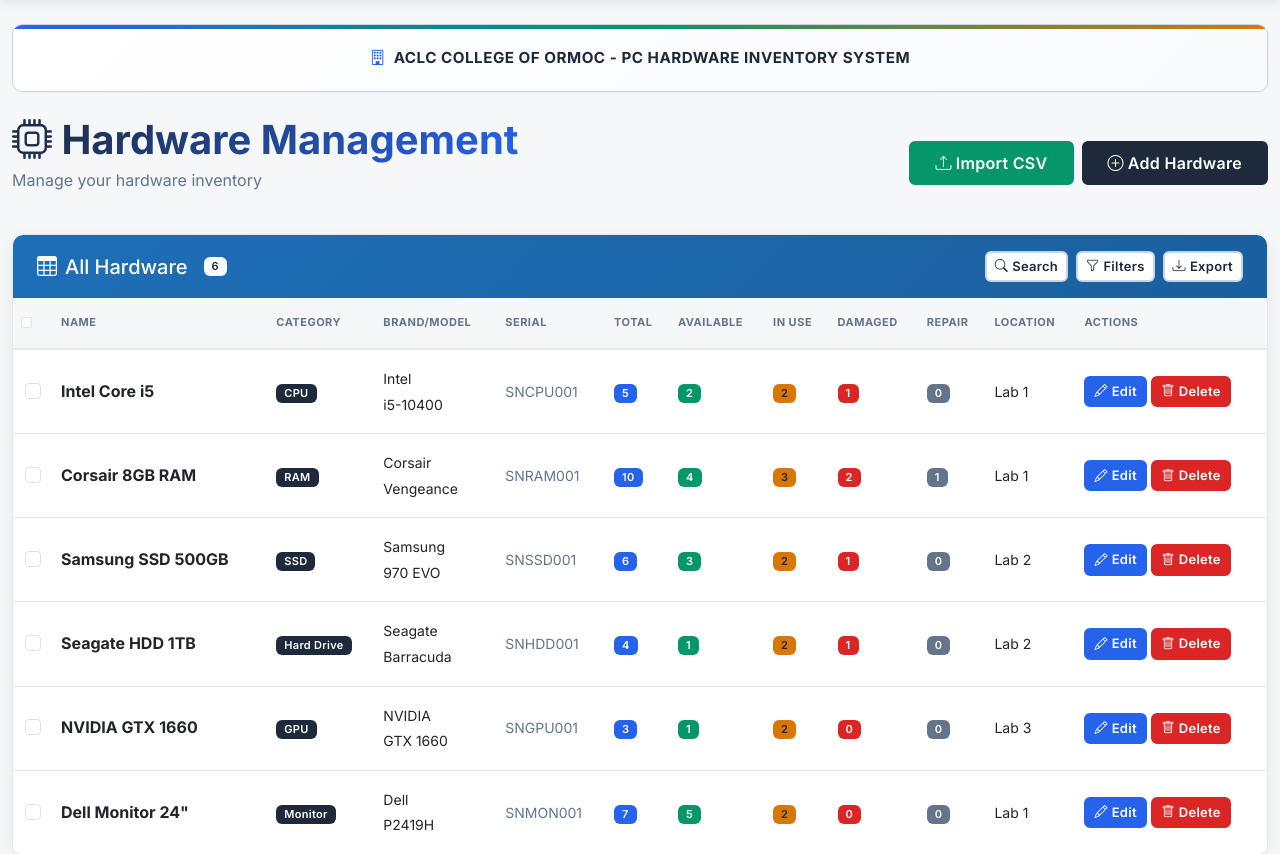
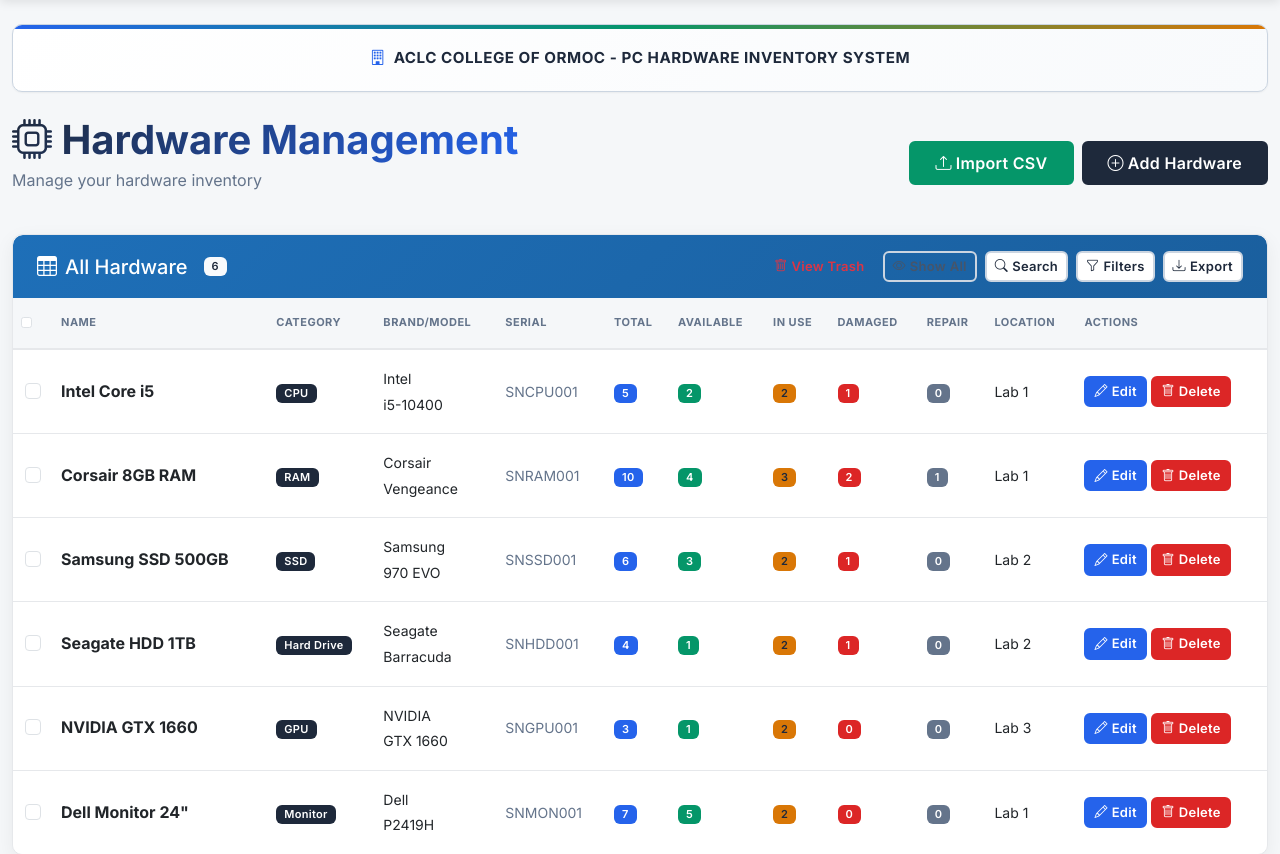
Before and after one commit to Katsura34/PC_hardware_inventory, a PHP site: page /pages/hardware.php in a window 1280 px wide. Shown: the part 72-926 px from the top of the page. Run offline with PHP 8.4, Linux system fonts and the light colour scheme; the visitor is signed in with stand-in values (Sample User, id 1); data comes from the database, SQL or seed files in the repository.

Commit message:
Revert "Fix mysqli bind_param pass-by-reference error and move trash filter t…" (#23)
This reverts commit e18e5e924964ac724206694291c3a5efc77e803d.

```diff
--- a/pages/hardware.php
+++ b/pages/hardware.php
@@ -86,7 +86,6 @@ if (isset($_GET['restore']) && validateInt($_GET['restore']) && isAdmin()) {
         if ($detail_data) {
             $user_id = $_SESSION['user_id'];
             $user_name = $_SESSION['full_name'];
-            $zero = 0;
             $log_stmt = $conn->prepare("INSERT INTO inventory_history (hardware_id, hardware_name, category_name, serial_number,
                                        user_id, user_name, action_type, quantity_change,
                                        old_unused, old_in_use, old_damaged, old_repair,
@@ -94,7 +93,7 @@ if (isset($_GET['restore']) && validateInt($_GET['restore']) && isAdmin()) {
                                        VALUES (?, ?, ?, ?, ?, ?, 'Restored', ?, ?, ?, ?, ?, ?, ?, ?, ?)");
             $log_stmt->bind_param("isssisiiiiiiiii", $id, $detail_data['name'], $detail_data['category_name'],
                                  $detail_data['serial_number'], $user_id, $user_name, $detail_data['total_quantity'],
-                                 $zero, $zero, $zero, $zero,
+                                 0, 0, 0, 0,
                                  $detail_data['unused_quantity'], $detail_data['in_use_quantity'],
                                  $detail_data['damaged_quantity'], $detail_data['repair_quantity']);
             $log_stmt->execute();
@@ -442,11 +441,8 @@ if ($_SERVER['REQUEST_METHOD'] === 'POST' && isset($_POST['action'])) {
 $filter_category = isset($_GET['filter_category']) ? (int)$_GET['filter_category'] : 0;
 $filter_brand = isset($_GET['filter_brand']) ? sanitizeInput($_GET['filter_brand']) : '';
 $filter_model = isset($_GET['filter_model']) ? sanitizeInput($_GET['filter_model']) : '';
-
-// Handle trash filter (new combined dropdown)
-$trash_filter = isset($_GET['trash_filter']) ? sanitizeInput($_GET['trash_filter']) : '';
-$show_deleted = ($trash_filter === 'show_deleted' || (isset($_GET['show_deleted']) && $_GET['show_deleted'] === '1')) && isAdmin();
-$deleted_only = ($trash_filter === 'deleted_only' || (isset($_GET['deleted_only']) && $_GET['deleted_only'] === '1')) && isAdmin();
+$show_deleted = isset($_GET['show_deleted']) && $_GET['show_deleted'] === '1' && isAdmin();
+$deleted_only = isset($_GET['deleted_only']) && $_GET['deleted_only'] === '1' && isAdmin();
 
 // Pagination settings
 $records_per_page = 20;
@@ -623,6 +619,24 @@ include '../includes/header.php';
                 <span class="badge bg-light text-primary ms-2"><?php echo $total_records; ?></span>
             </h5>
             <div class="d-flex gap-2 align-items-center">
+                <?php if (isAdmin()): ?>
+                <!-- Deleted Only Filter (Admin Only) - Show only trashed items -->
+                <a href="?<?php echo http_build_query(array_merge(array_diff_key($pagination_params, ['show_deleted' => '', 'deleted_only' => '']), ['deleted_only' => $deleted_only ? null : '1', 'page' => 1])); ?>"
+                   class="btn btn-sm <?php echo $deleted_only ? 'btn-danger' : 'btn-outline-danger'; ?>"
+                   title="<?php echo $deleted_only ? 'Show all items' : 'Show deleted items only'; ?>">
+                    <i class="bi bi-trash<?php echo $deleted_only ? '-fill' : ''; ?>"></i>
+                    <span class="d-none d-sm-inline"><?php echo $deleted_only ? 'Exit Trash' : 'View Trash'; ?></span>
+                </a>
+                <!-- Show All Toggle (Admin Only) - Include deleted with active -->
+                <?php if (!$deleted_only): ?>
+                <a href="?<?php echo http_build_query(array_merge(array_diff_key($pagination_params, ['show_deleted' => '', 'deleted_only' => '']), ['show_deleted' => $show_deleted ? null : '1', 'page' => 1])); ?>"
+                   class="btn btn-sm <?php echo $show_deleted ? 'btn-warning' : 'btn-outline-secondary'; ?>"
+                   title="<?php echo $show_deleted ? 'Hide deleted items' : 'Show all items including deleted'; ?>">
+                    <i class="bi bi-eye<?php echo $show_deleted ? '-fill' : ''; ?>"></i>
+                    <span class="d-none d-sm-inline"><?php echo $show_deleted ? 'Hide Deleted' : 'Show All'; ?></span>
+                </a>
+                <?php endif; ?>
+                <?php endif; ?>
                 <!-- Toggle Search Button -->
                 <button class="btn btn-sm btn-light" type="button" id="toggleSearchBtn"
                         aria-expanded="false" aria-controls="searchFilterPanel"
@@ -632,17 +646,18 @@ include '../includes/header.php';
                 </button>
                 <!-- Filter Dropdown -->
                 <div class="dropdown">
-                    <button class="btn btn-sm <?php echo ($filter_category > 0 || !empty($filter_brand) || !empty($filter_model) || $deleted_only || $show_deleted) ? 'btn-warning' : 'btn-light'; ?>" type="button" id="filterDropdown" data-bs-toggle="dropdown" data-bs-auto-close="outside" aria-expanded="false">
-                        <i class="bi bi-funnel<?php echo ($filter_category > 0 || !empty($filter_brand) || !empty($filter_model) || $deleted_only || $show_deleted) ? '-fill' : ''; ?>"></i>
+                    <button class="btn btn-sm <?php echo ($filter_category > 0 || !empty($filter_brand) || !empty($filter_model)) ? 'btn-warning' : 'btn-light'; ?>" type="button" id="filterDropdown" data-bs-toggle="dropdown" data-bs-auto-close="outside" aria-expanded="false">
+                        <i class="bi bi-funnel<?php echo ($filter_category > 0 || !empty($filter_brand) || !empty($filter_model)) ? '-fill' : ''; ?>"></i>
                         <span class="d-none d-sm-inline"> Filters</span>
-                        <?php
-                        $active_filter_count = count(array_filter([$filter_category > 0, !empty($filter_brand), !empty($filter_model), $deleted_only, $show_deleted]));
-                        if ($active_filter_count > 0): ?>
-                        <span class="badge bg-dark text-white ms-1"><?php echo $active_filter_count; ?></span>
+                        <?php if ($filter_category > 0 || !empty($filter_brand) || !empty($filter_model)): ?>
+                        <span class="badge bg-dark text-white ms-1"><?php echo count(array_filter([$filter_category > 0, !empty($filter_brand), !empty($filter_model)])); ?></span>
                         <?php endif; ?>
                     </button>
                     <div class="dropdown-menu dropdown-menu-end filter-dropdown p-3 shadow-lg" aria-labelledby="filterDropdown" style="min-width: 300px;">
                         <form method="GET" id="filterForm">
+                            <?php if ($show_deleted): ?>
+                            <input type="hidden" name="show_deleted" value="1">
+                            <?php endif; ?>
                             <h6 class="dropdown-header px-0 mb-2"><i class="bi bi-funnel me-1"></i> Filter Hardware</h6>
                             <div class="mb-3">
                                 <label for="filter_category" class="form-label small mb-1">Category</label>
@@ -669,23 +684,13 @@ include '../includes/header.php';
                                     <?php foreach ($models as $model): ?>
                                     <option value="<?php echo escapeOutput($model); ?>" <?php echo $filter_model === $model ? 'selected' : ''; ?>><?php echo escapeOutput($model); ?></option>
                                     <?php endforeach; ?>
-                            </select>
-                            </div>
-                            <?php if (isAdmin()): ?>
-                            <div class="mb-3">
-                                <label class="form-label small mb-1"><i class="bi bi-trash me-1"></i> Trash Filter</label>
-                                <select class="form-select form-select-sm" name="trash_filter" id="trash_filter">
-                                    <option value="">Active Items Only</option>
-                                    <option value="show_deleted" <?php echo ($show_deleted && !$deleted_only) ? 'selected' : ''; ?>>Include Deleted</option>
-                                    <option value="deleted_only" <?php echo $deleted_only ? 'selected' : ''; ?>>Deleted Only (Trash)</option>
                                 </select>
                             </div>
-                            <?php endif; ?>
                             <div class="d-flex gap-2">
                                 <button type="submit" class="btn btn-primary btn-sm flex-grow-1">
                                     <i class="bi bi-check-lg"></i> Apply
                                 </button>
-                                <a href="<?php echo BASE_PATH; ?>pages/hardware.php" class="btn btn-outline-secondary btn-sm">
+                                <a href="<?php echo BASE_PATH; ?>pages/hardware.php<?php echo $show_deleted ? '?show_deleted=1' : ''; ?>" class="btn btn-outline-secondary btn-sm">
                                     <i class="bi bi-x-lg"></i> Clear
                                 </a>
                             </div>
```
